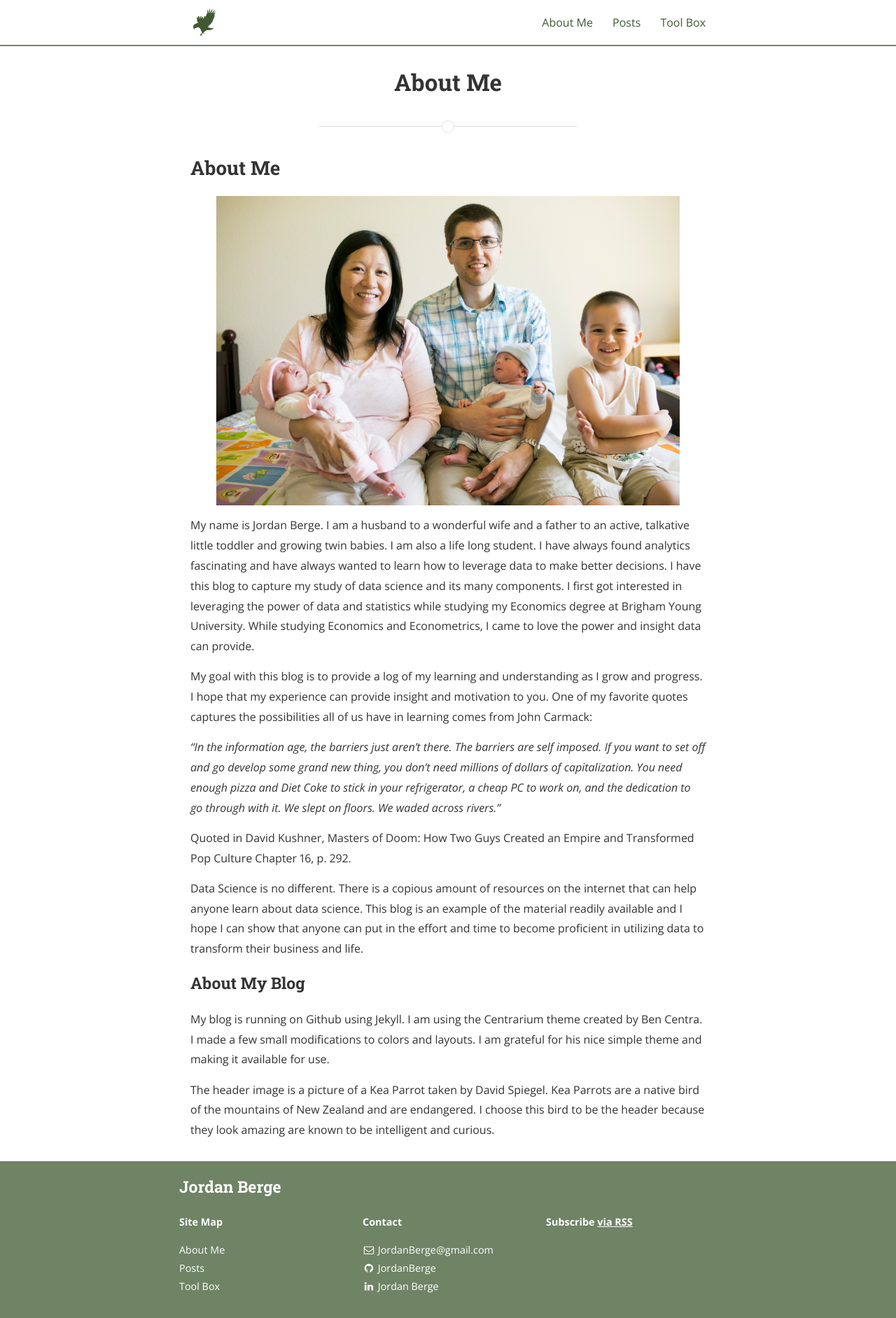
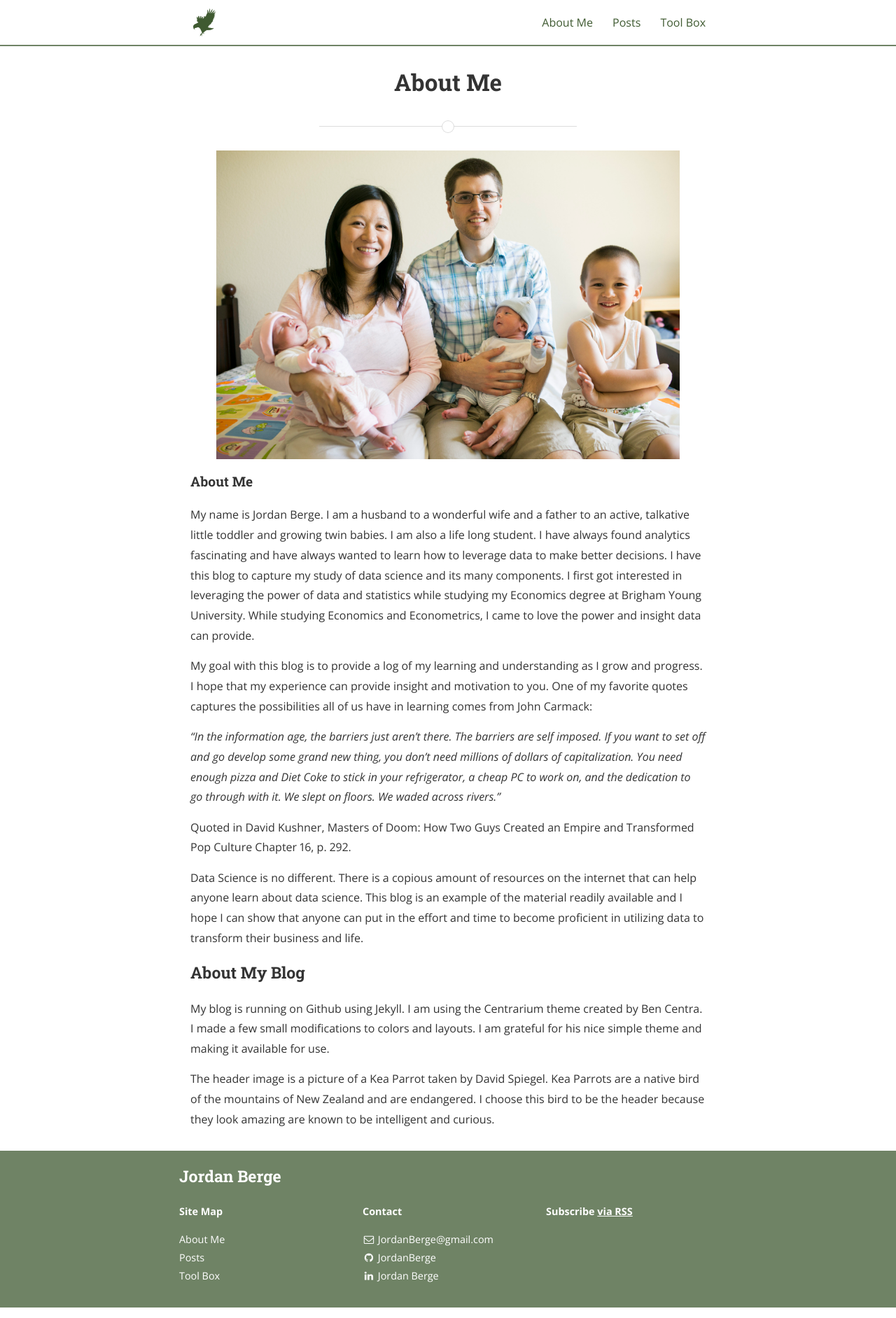
Before and after one commit to JordanBerge/JordanBerge.github.io, a Jekyll site: the page built from about.md, in a window 1280 px wide. Shown: the whole page at 70% size. Built offline with Jekyll 4.4.1, drawn with Linux system fonts in a browser that asks for light colours; nearby versions of some CDN libraries; a style sheet for code colours, icons or effects is not loaded.

```diff
--- a/about.md
+++ b/about.md
@@ -4,9 +4,9 @@ title: About Me
 permalink: /about/
 ---
 
-## About Me
+![Family](/assets/family.jpg)
 
-![Family](/assets/family.jpg)
+#### About Me
 
 My name is Jordan Berge. I am a husband to a wonderful wife and a father to an active, talkative little toddler and growing twin babies. I am also a life long student. I have always found analytics fascinating and have always wanted to learn how to leverage data to make better decisions. I have this blog to capture my study of data science and its many components. I first got interested in leveraging the power of data and statistics while studying my Economics degree at Brigham Young University. While studying Economics and Econometrics, I came to love the power and insight data can provide.
 
```
